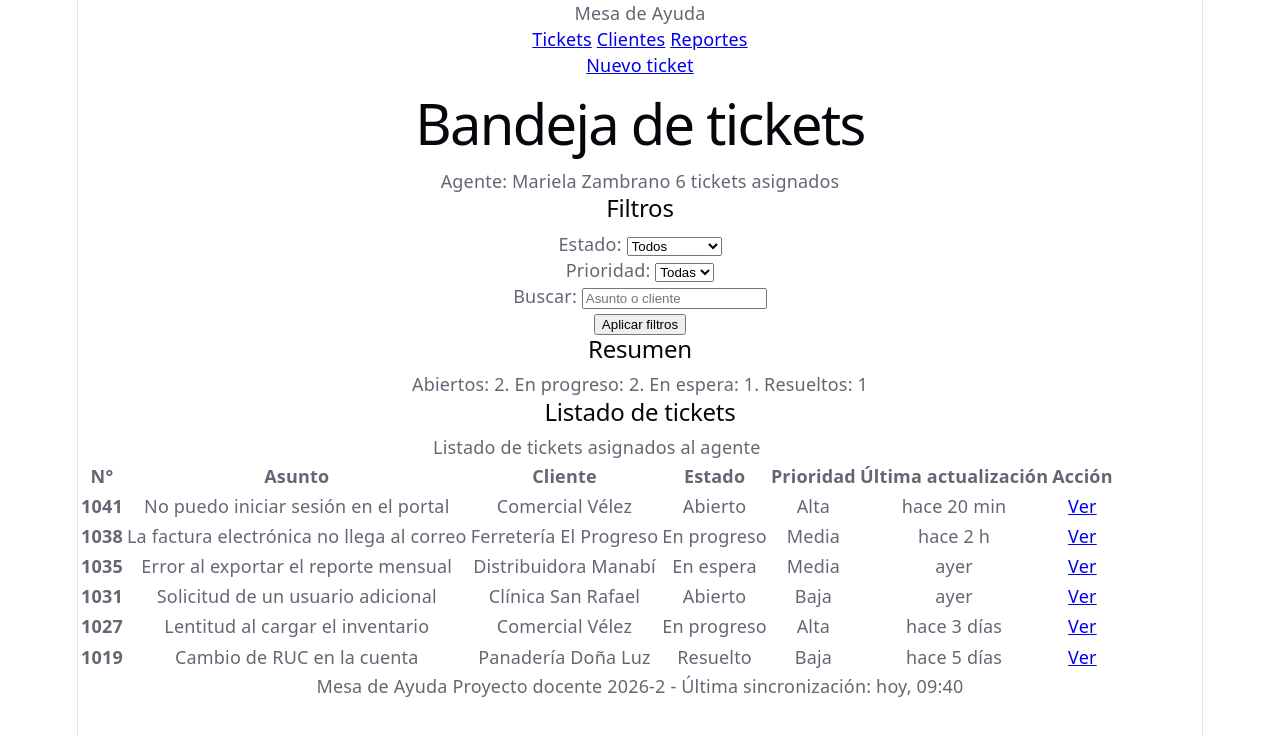
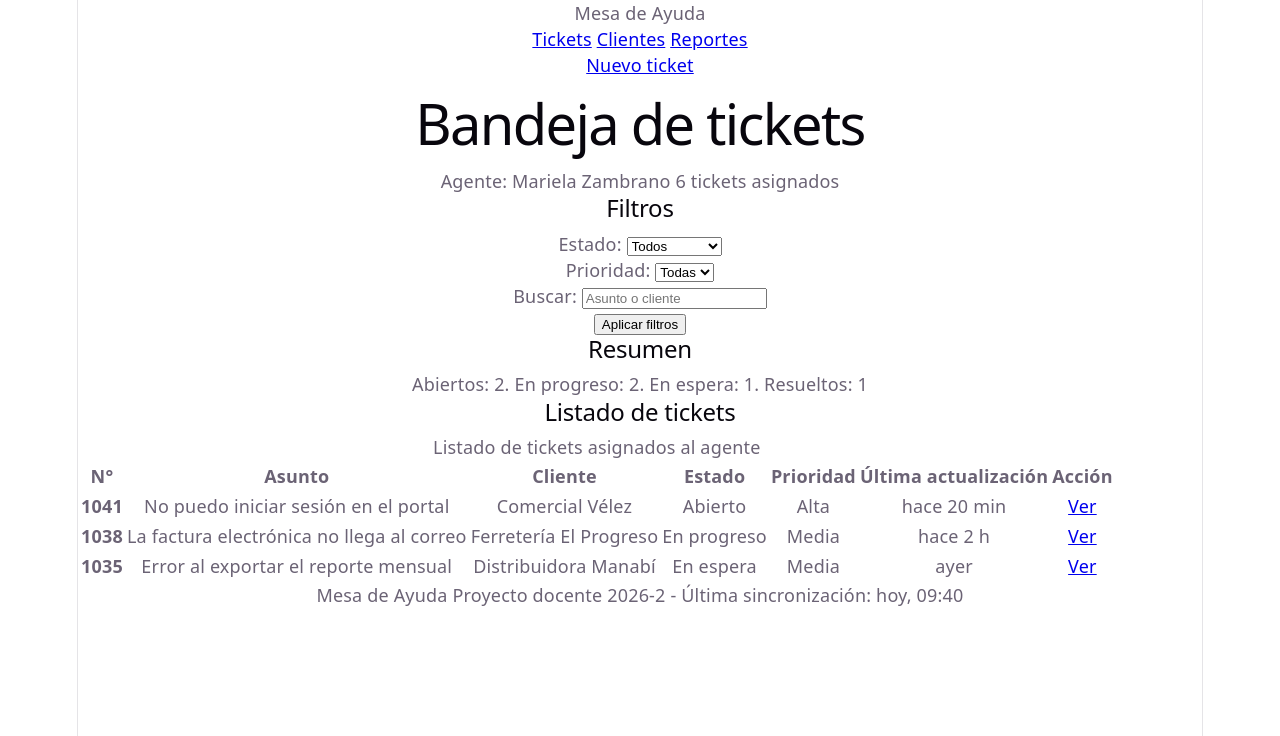
Before and after one commit to DerianAvila0728/webIB-Mieles-Avila, a Svelte app: page / in a window 1280 px wide. Shown: the top 736 px of the page. Built offline with nearby package versions, Linux system fonts and the light colour scheme.

Commit message:
feat(s3): taller semana 3 completo con semantica y decisiones
IA: Asistencia guiada para el taller

```diff
--- a/src/App.svelte
+++ b/src/App.svelte
@@ -91,33 +91,6 @@
           <td>ayer</td>
           <td><a href="#ver-1035">Ver</a></td>
         </tr>
-        <tr>
-          <th scope="row">1031</th>
-          <td>Solicitud de un usuario adicional</td>
-          <td>Clínica San Rafael</td>
-          <td>Abierto</td>
-          <td>Baja</td>
-          <td>ayer</td>
-          <td><a href="#ver-1031">Ver</a></td>
-        </tr>
-        <tr>
-          <th scope="row">1027</th>
-          <td>Lentitud al cargar el inventario</td>
-          <td>Comercial Vélez</td>
-          <td>En progreso</td>
-          <td>Alta</td>
-          <td>hace 3 días</td>
-          <td><a href="#ver-1027">Ver</a></td>
-        </tr>
-        <tr>
-          <th scope="row">1019</th>
-          <td>Cambio de RUC en la cuenta</td>
-          <td>Panadería Doña Luz</td>
-          <td>Resuelto</td>
-          <td>Baja</td>
-          <td>hace 5 días</td>
-          <td><a href="#ver-1019">Ver</a></td>
-        </tr>
       </tbody>
     </table>
   </section>
```
Also changed, not shown: 1 other file (tests, documents, lock files or other folders).
